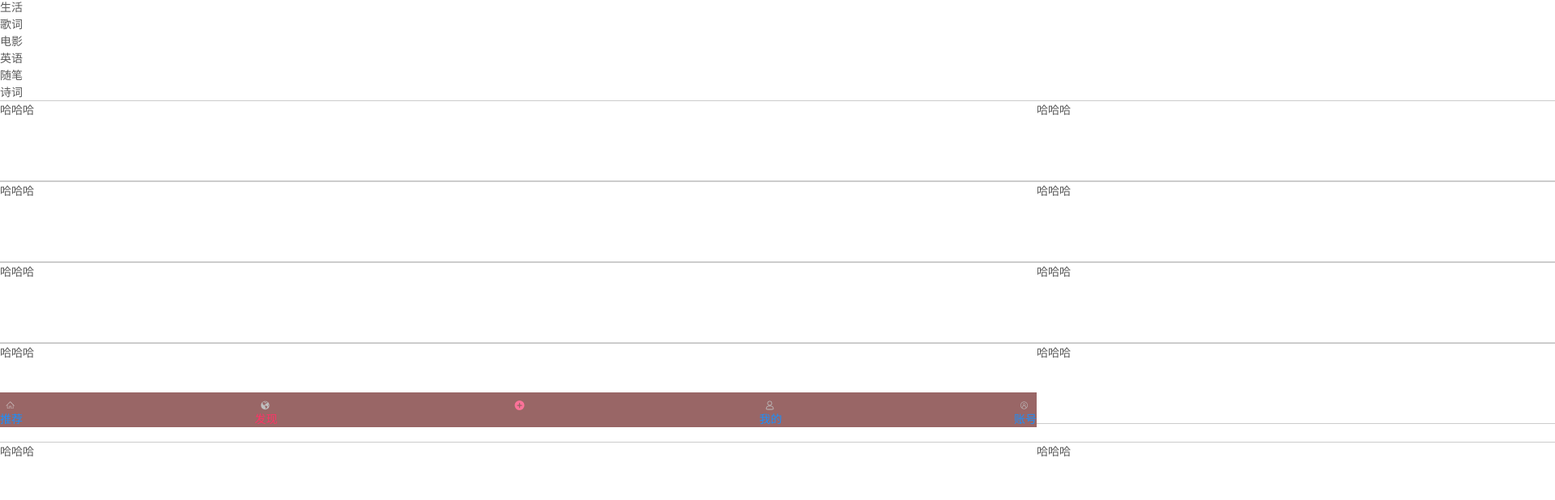
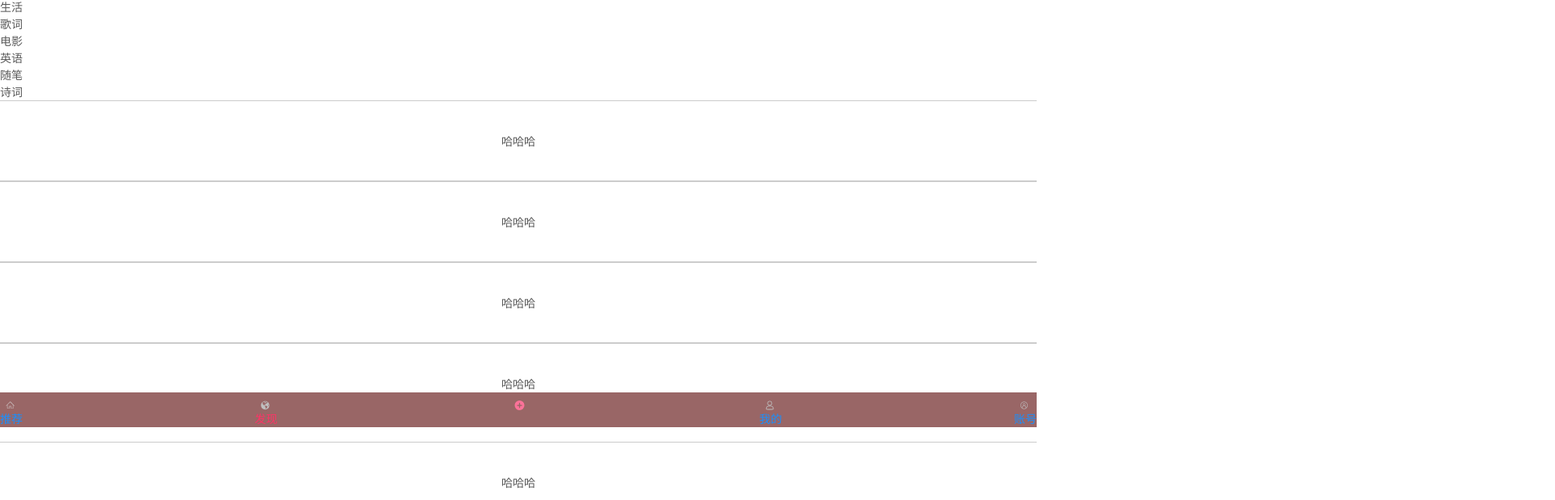
Before and after one commit to 1738376632/app, a React (Create React App) app: page /#/found in a window 1280 px wide. Shown: the part 258-876 px from the top of the page at 81% size, 1920 px wide, since content can reach past the window. Built offline with nearby package versions, Linux system fonts and the light colour scheme.

Commit message:
完成了页面的滑动

```diff
--- a/src/App/found/Tab.js
+++ b/src/App/found/Tab.js
@@ -5,7 +5,9 @@ let style = {
     div: {
         width: "100%",
         height: "100px",
-        // backgroundColor:"red",
+        backgroundColor:"#fff",
+        textAlign: "center",
+        lineHeight: "100px",
         borderTop: "1px solid #cccccc",
         borderBottom: "1px solid #cccccc",
     }
@@ -16,7 +18,7 @@ export default class Demo extends React.Component {
         data: [1, 2, 3, 4, 5, 6, 7, 8, 9, 0,]
     }
     renderContent = tab =>
-        (<div style={{ display: 'flex', height: '422px', backgroundColor: '#fff', flexDirection: "column", flexWrap: "wrap" }}>
+        (<div style={{ display: 'flex', height: '422px', backgroundColor: '#fff', flexWrap: "wrap" }}>
             {
                 this.state.data.map(volue => {
                     return (<div style={style.div}>哈哈哈</div>)
```
